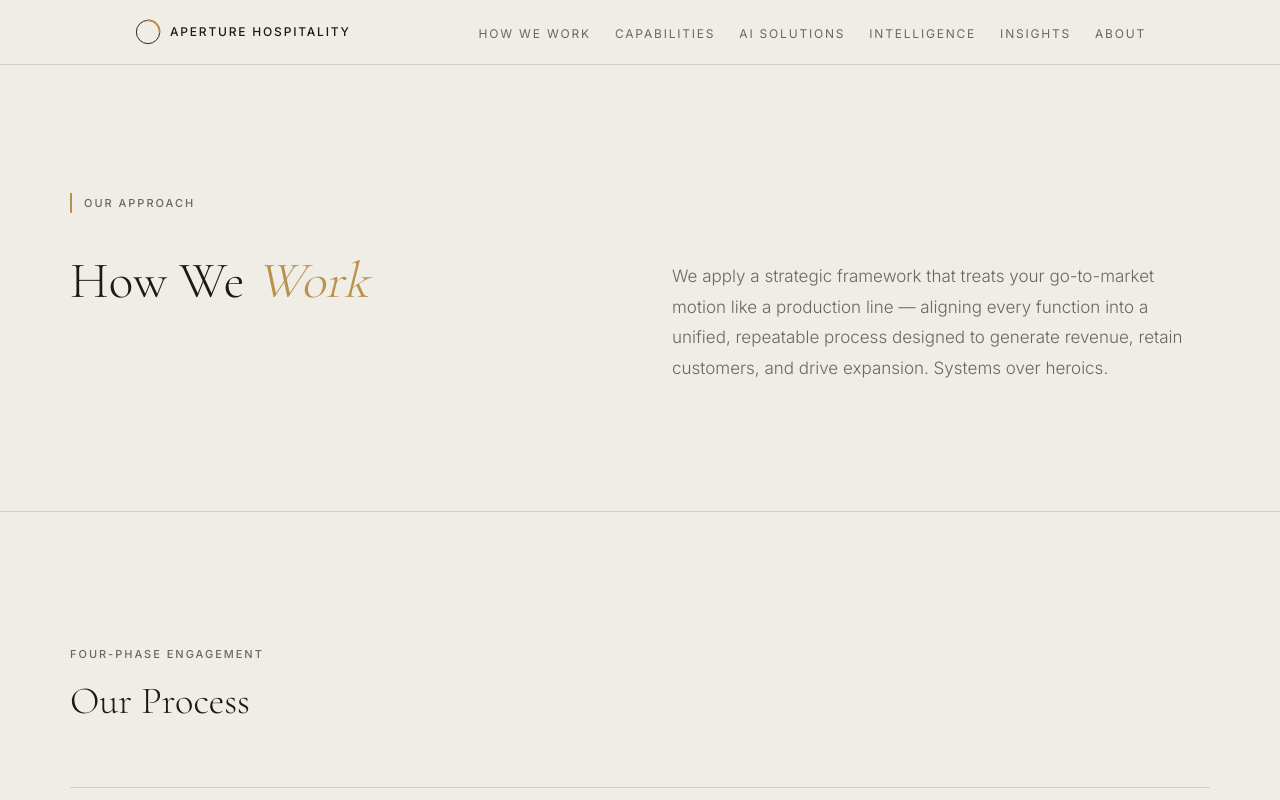
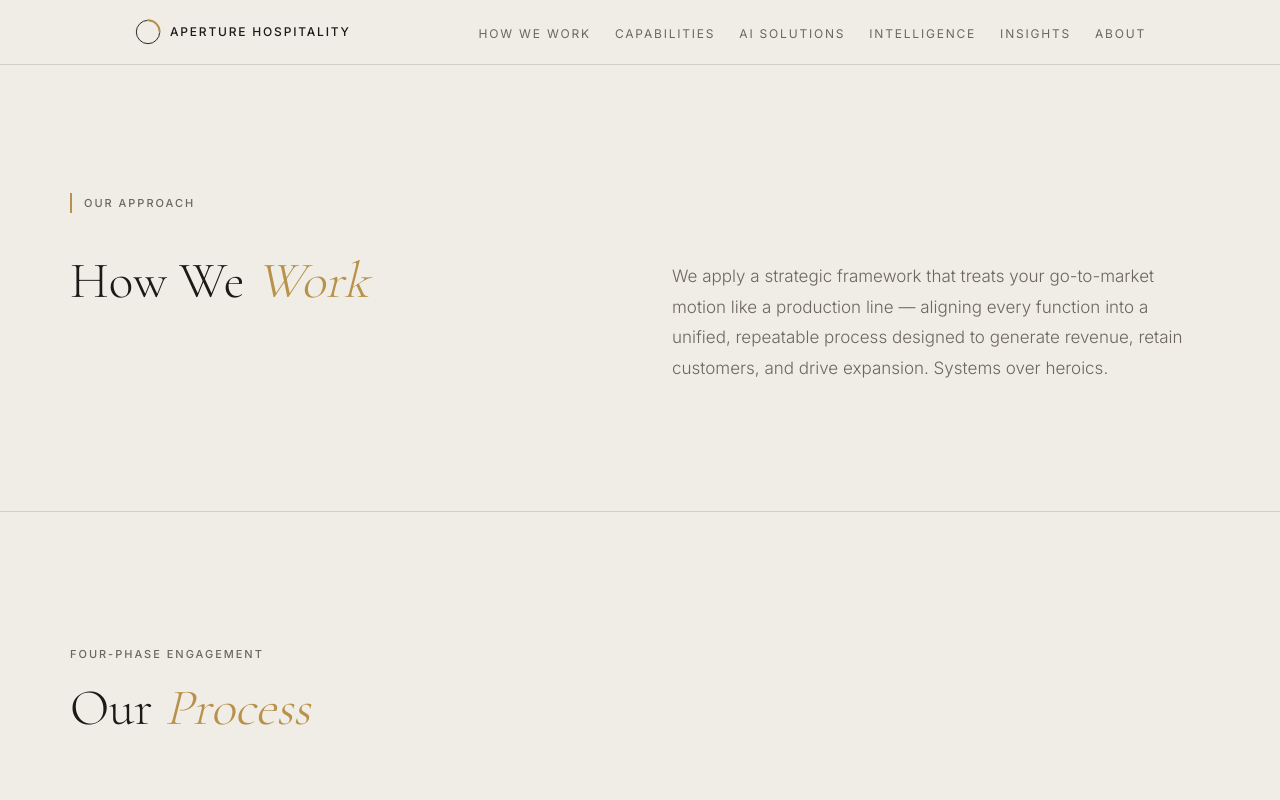
Before and after one commit to letsnavigatebmw/aperture-hospitality, a Next.js app: page /how-we-work in a window 1280 px wide. Shown: the top 800 px of the page. Built offline with nearby package versions, Linux system fonts and the light colour scheme.

Commit message:
Update 'Our Process' heading: Match size and design of 'How We Work'

```diff
--- a/app/how-we-work/page.tsx
+++ b/app/how-we-work/page.tsx
@@ -150,14 +150,14 @@ export default function HowWeWorkPage() {
             }}>Four-Phase Engagement</span>
             <h2 style={{
               fontFamily: "'Cormorant Garamond', Georgia, serif",
-              fontSize: 'clamp(2rem, 3vw, 2.5rem)',
+              fontSize: 'clamp(2.5rem, 4vw, 3.75rem)',
               fontWeight: 300,
               lineHeight: 1.1,
               color: '#1C1A17',
               margin: 0,
               marginTop: '1rem'
             }}>
-              Our Process
+              Our <span style={{ fontStyle: 'italic', color: '#B8924A' }}>Process</span>
             </h2>
           </div>
 
```
